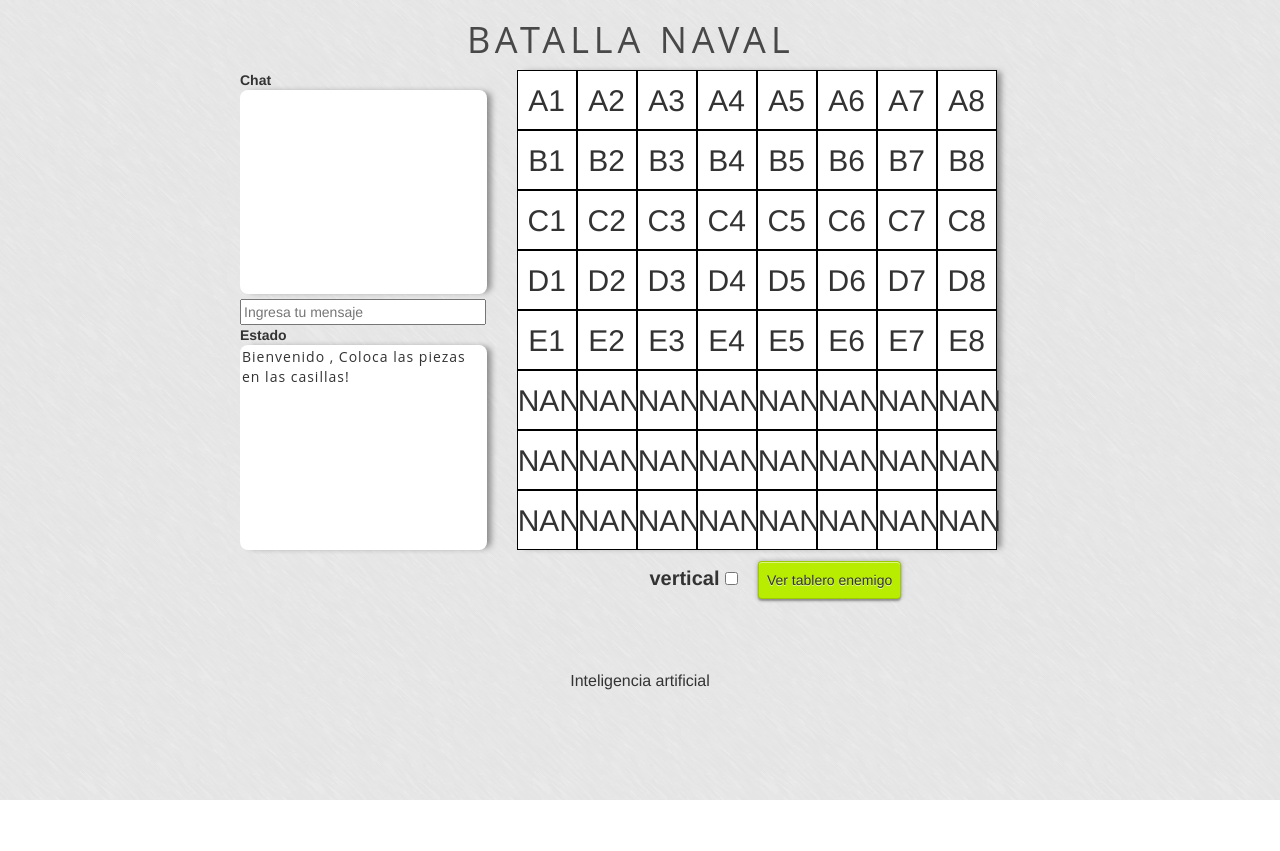
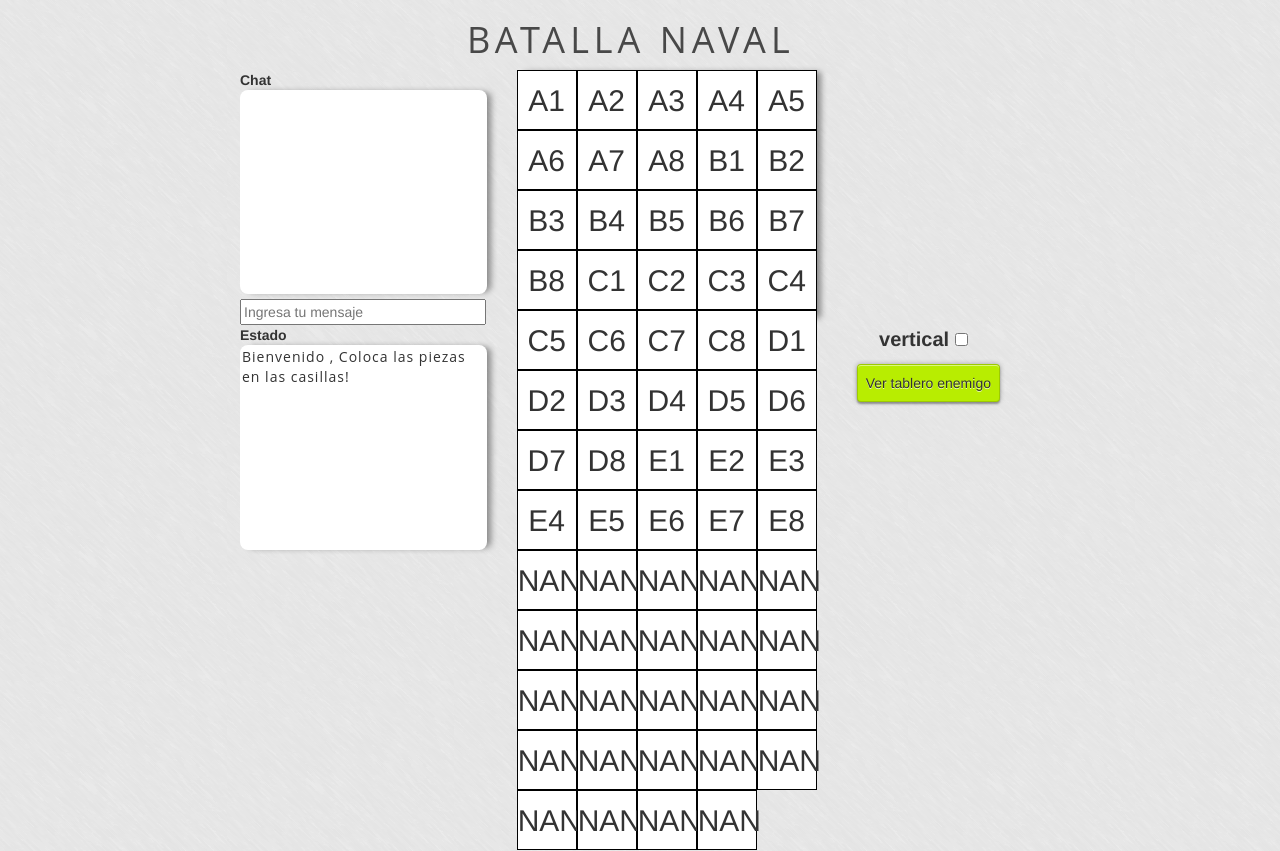
Before and after one commit to AlanSalgadoV/bNaval, a plain HTML site: page index.html in a window 1280 px wide. Before the commit the page ends 800 px from the top, so only its background shows below. Drawn offline with nearby package versions, Linux system fonts and the light colour scheme; files that its build step writes are made by us from their sources; a script that the page names is missing; files whose address does not match are found by name.

Commit message:
Update style.css

```diff
--- a/css/style.css
+++ b/css/style.css
@@ -59,8 +59,8 @@ body {
 }
 
 #boardDiv {
-  height: 480px;
-  width: 480px;
+  height: 250px;
+  width: 300px;
   margin-bottom: 5px;
   -webkit-box-shadow: 6px 0 6px -2px rgba(0, 0, 0, 0.4);
   box-shadow: 6px 0 6px -2px rgba(0, 0, 0, 0.4);
```
